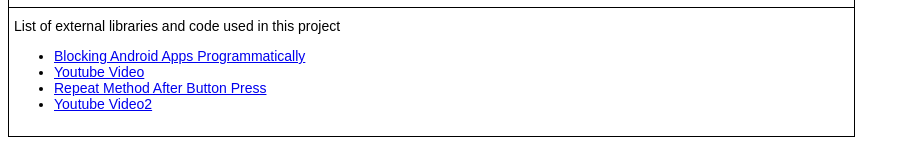
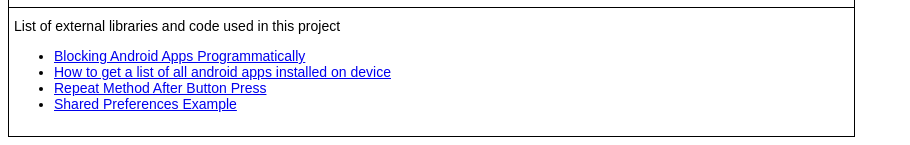
Before and after one commit to JPasay/CMSC436-FinalProject, a plain HTML site: page files/index.html in a window 1280 px wide. Shown: the part 831-976 px from the top of the page, without its empty margins (0-910 px from the left). Drawn offline with Linux system fonts and the light colour scheme.

Commit message:
Update index.html

```diff
--- a/files/index.html
+++ b/files/index.html
@@ -31,9 +31,9 @@
 <td class="tg-031e" colspan="2">List of external libraries and code used in this project
   <ul>
   <li><a href="https://stackoverflow.com/questions/19852069/blocking-android-apps-programmatically/19852713#19852713">Blocking Android Apps Programmatically</a></li>
-  <li><a href="https://www.youtube.com/watch?v=n6R-sc2QMVM">Youtube Video</a></li>
+  <li><a href="https://www.youtube.com/watch?v=n6R-sc2QMVM">How to get a list of all android apps installed on device</a></li>
     <li><a href="https://stackoverflow.com/questions/10221996/how-do-i-repeat-a-method-every-10-minutes-after-a-button-press-and-end-it-on-ano">Repeat Method After Button Press</a></li>
-    <li><a href="https://youtu.be/xv_JJbjDQ3M">Youtube Video2</a></li>
+    <li><a href="https://youtu.be/xv_JJbjDQ3M">Shared Preferences Example</a></li>
 </ul>
 </td>
 
```
